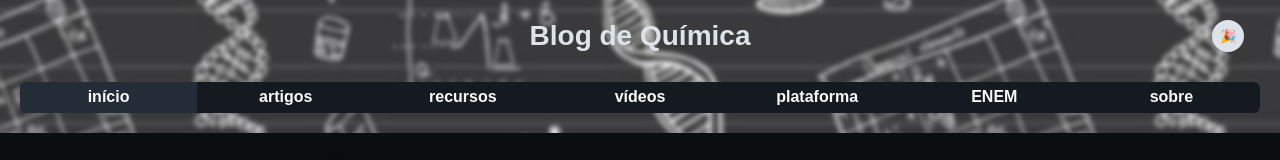
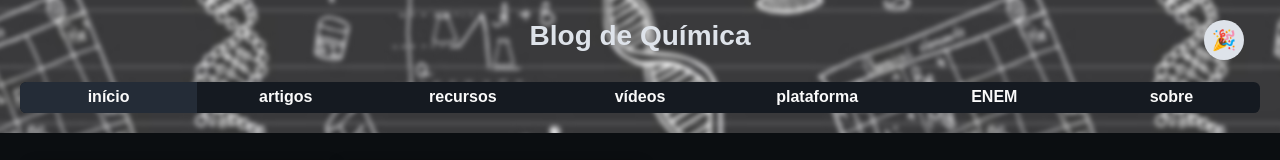
Before and after one commit to VitorGouveia/SchoolClub, a React (Create React App) app in the folder packages/web/: page /#/ in a window 1280 px wide. Shown: the top 160 px of the page. Built offline with nearby package versions, Linux system fonts and the light colour scheme.

Commit message:
fix(web): increase theme switcher button size

```diff
--- a/packages/web/src/components/Header/styles.scss
+++ b/packages/web/src/components/Header/styles.scss
@@ -85,10 +85,12 @@ header#nav {
     right: var(--xxl);
     top: 0;
 
+    font-size: var(--spacing-4);
+
     background: var(--gray-100);
 
-    width: calc(var(--xxl) * 2);
-    height: calc(var(--xxl) * 2);
+    width: calc(var(--spacing-4) * 2);
+    height: calc(var(--spacing-4) * 2);
 
     border-radius: 50%;
     transition: all 200ms;
```
